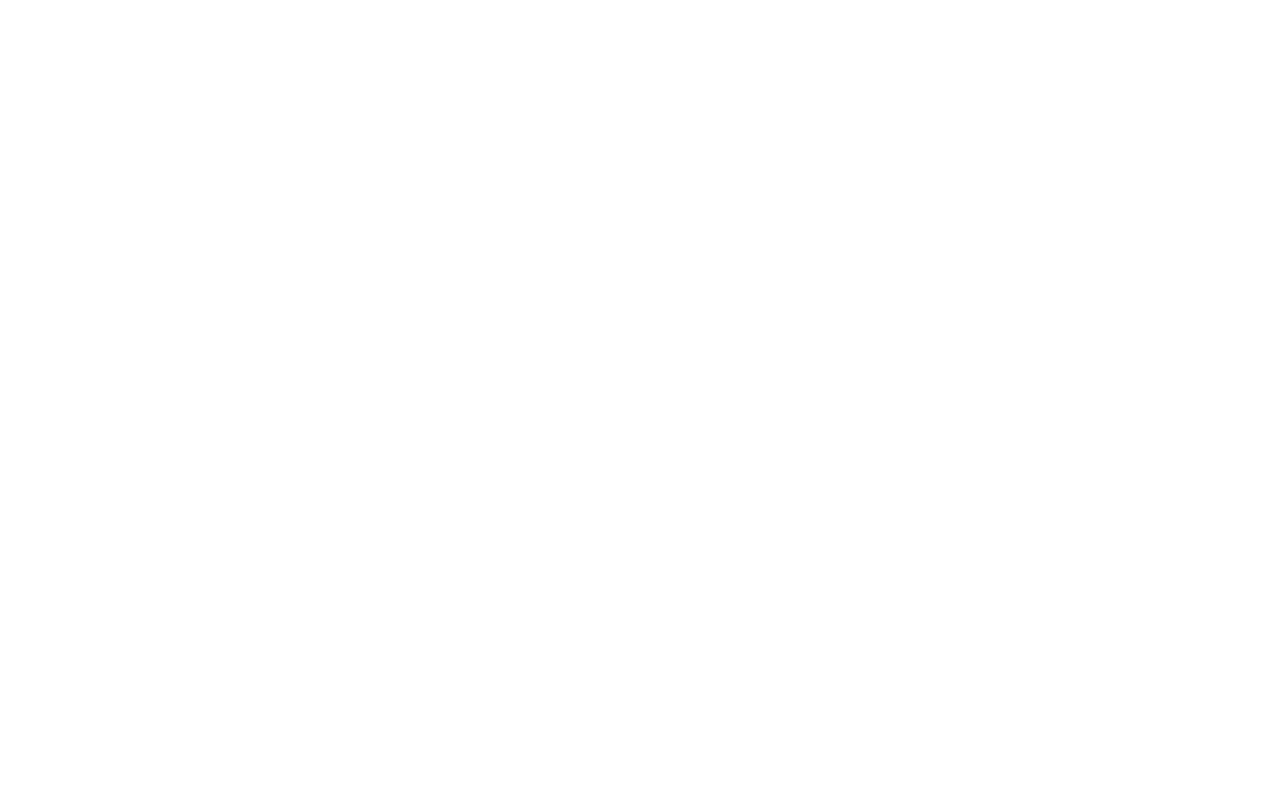
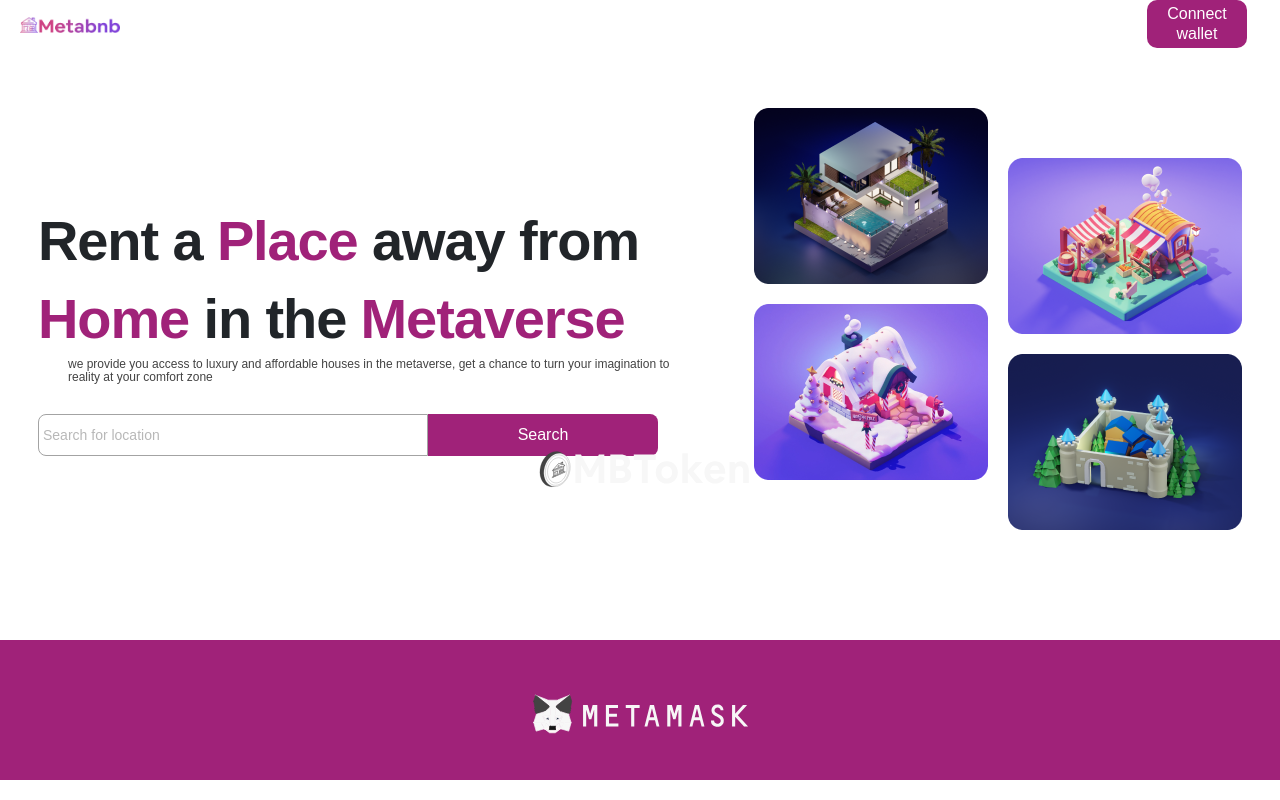
Before and after one commit to robynroby/hng, a React (Create React App) app in the folder metabnb/: page / in a window 1280 px wide. Before the commit this address had no page. Shown: the top 800 px of the page. Built offline with nearby package versions, Linux system fonts and the light colour scheme; a web font is replaced by a local one.

Commit message:
react router

```diff
--- a/metabnb/src/App.js
+++ b/metabnb/src/App.js
@@ -13,7 +13,7 @@
   return (
     <Router>
       <Routes>
-        <Route path="/home" element={<LandingPage />} />
+        <Route path="/" element={<LandingPage />} />
         <Route path="/placetostay" element={<PlaceToStay />} />
       </Routes>
     </Router>
--- a/metabnb/src/components/Navbar/Navbar.js
+++ b/metabnb/src/components/Navbar/Navbar.js
@@ -11,7 +11,7 @@
       <div className="navbar">
         <ul>
           <li>
-            <a href="/home">Home</a>
+            <a href="/">Home</a>
           </li>
           <li>
             <a href="/placetostay">Place to stay</a>
```
